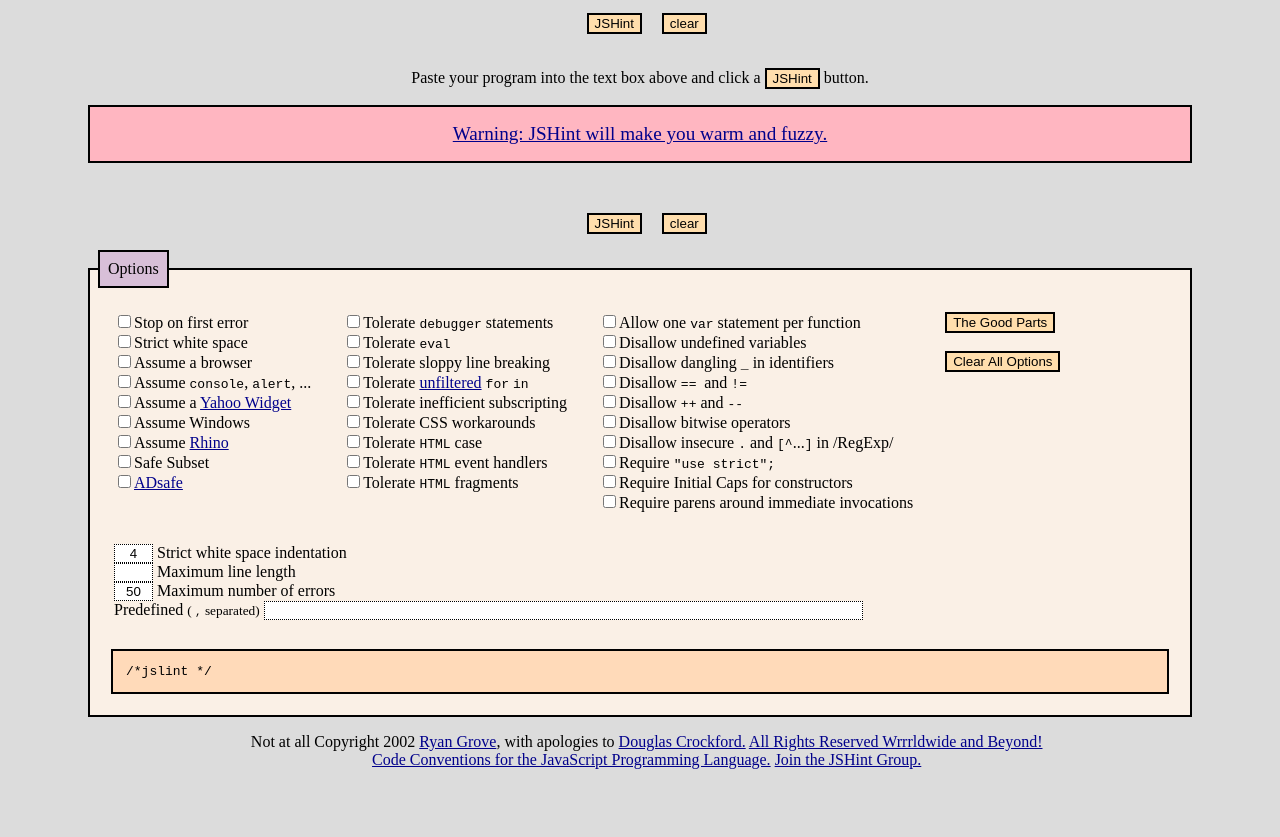
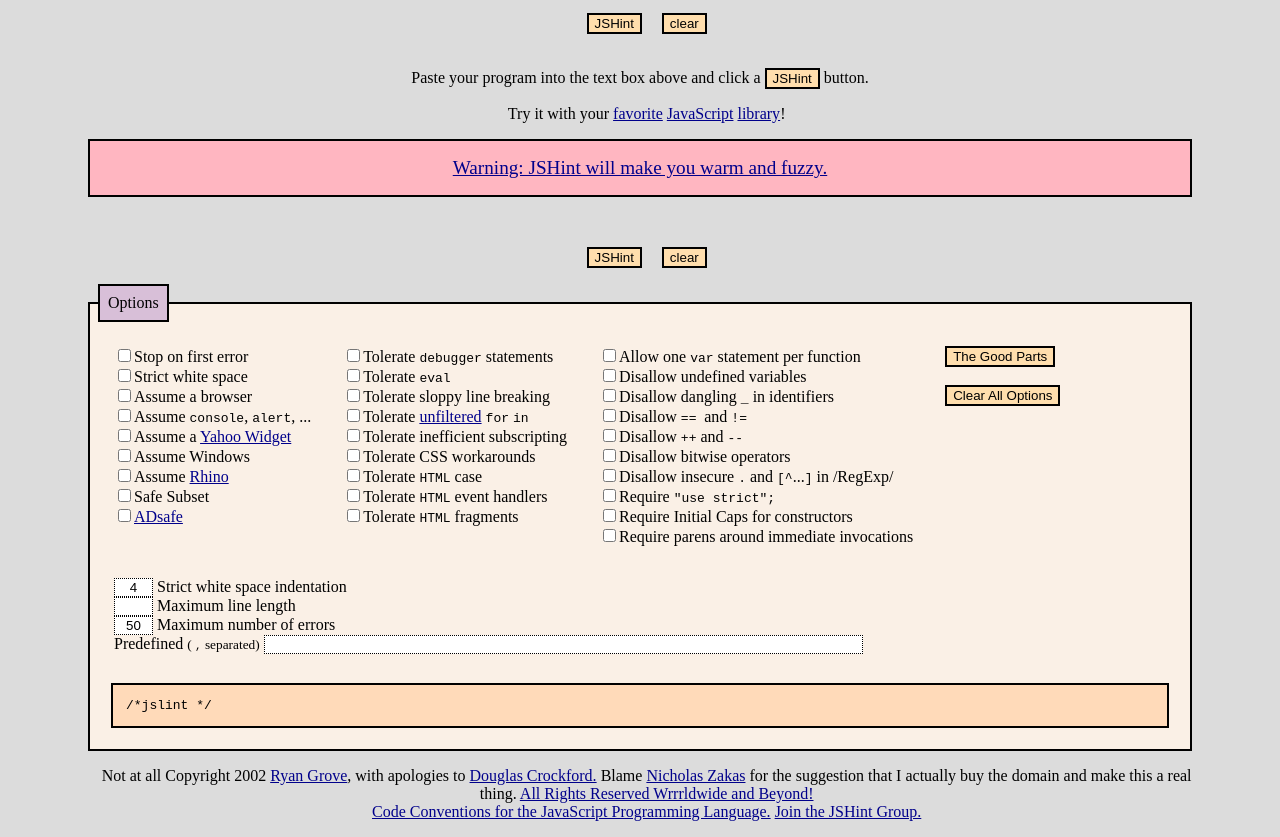
Before and after one commit to rgrove/jshint, a plain HTML site: page index.html in a window 1280 px wide. Shown: the part 441-1278 px from the top of the page. Before the commit the page ends 1226 px from the top, so only its background shows below. Drawn offline with Linux system fonts and the light colour scheme.

Commit message:
Link to some examples, and blame Nicholas for everything.

```diff
--- a/index.html
+++ b/index.html
@@ -144,6 +144,11 @@
       <div style="text-align: center;">Paste your program into the text box
         above and click a <input type="button" name="jslint" value="JSHint">
         button. </div>
+        <p style="text-align: center;">
+          Try it with your <a href="http://code.jquery.com/jquery-1.4.2.js">favorite</a>
+          <a href="http://yui.yahooapis.com/3.1.0/build/yui/yui.js">JavaScript</a>
+          <a href="http://ajax.googleapis.com/ajax/libs/mootools/1.2.4/mootools.js">library</a>!
+        </p>
       <div style="text-align: center ;margin: 1em; border: 2px solid black; padding: 1em; background-color: lightpink;">
       <a href="http://www.JSLint.com/lint.html"><big>Warning:
             JSHint will make you warm and fuzzy.</big></a>
@@ -241,7 +246,8 @@
 </fieldset>
 <p> Not at all Copyright 2002 <a href="http://wonko.com/">Ryan Grove</a>, with
   apologies to <a href="http://www.JSLint.com/lint.html">Douglas
-  Crockford.</a> <a target="_blank" href="http://www.crockford.com/">All
+  Crockford.</a> Blame <a href="http://www.nczonline.net/">Nicholas Zakas</a> for
+  the suggestion that I actually buy the domain and make this a real thing. <a target="_blank" href="http://www.crockford.com/">All
   Rights Reserved Wrrrldwide and Beyond!</a> <br>
   <a href="http://javascript.crockford.com/code.html" target="_blank">Code
   Conventions for the JavaScript Programming Language.</a>
```
